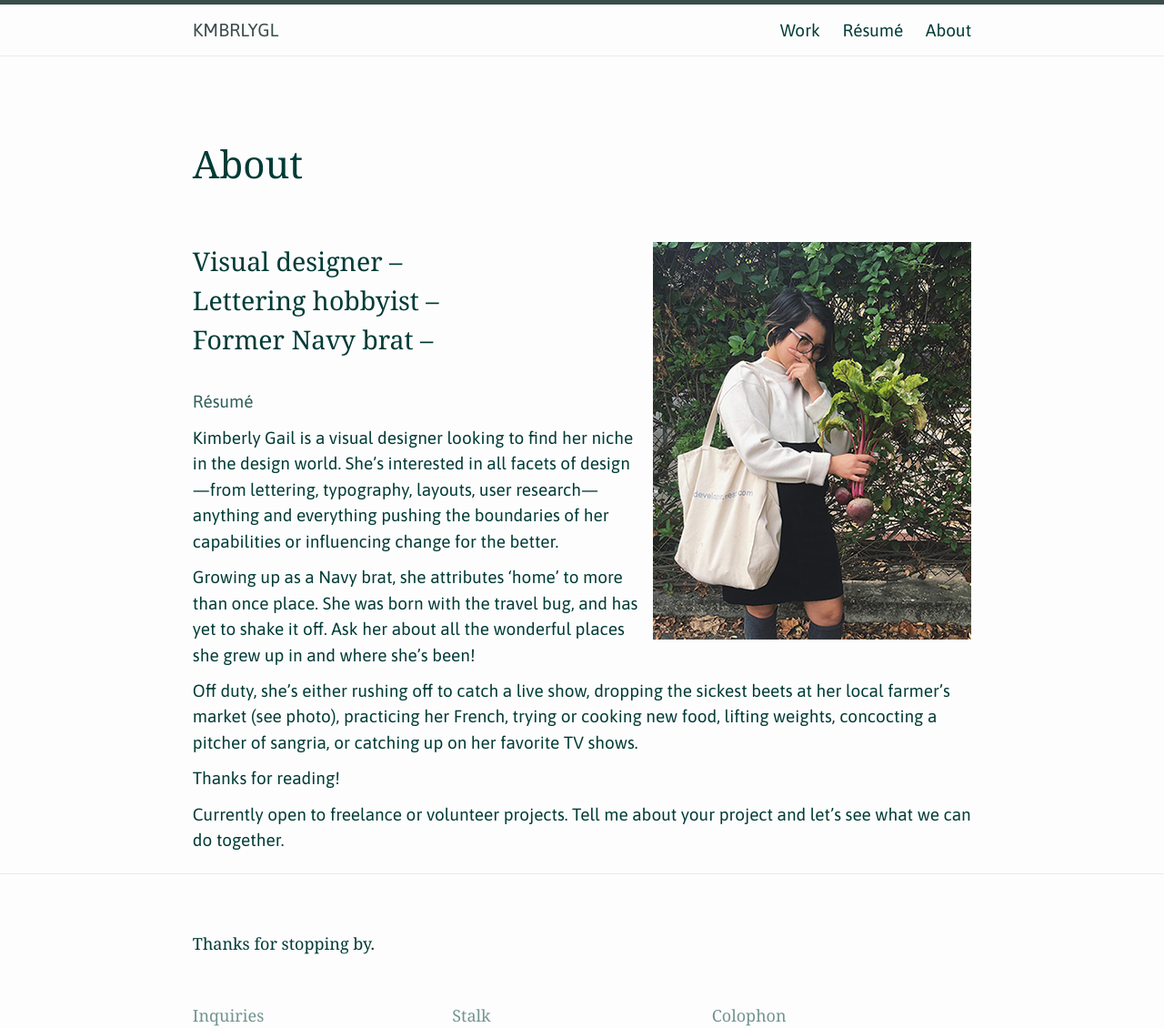
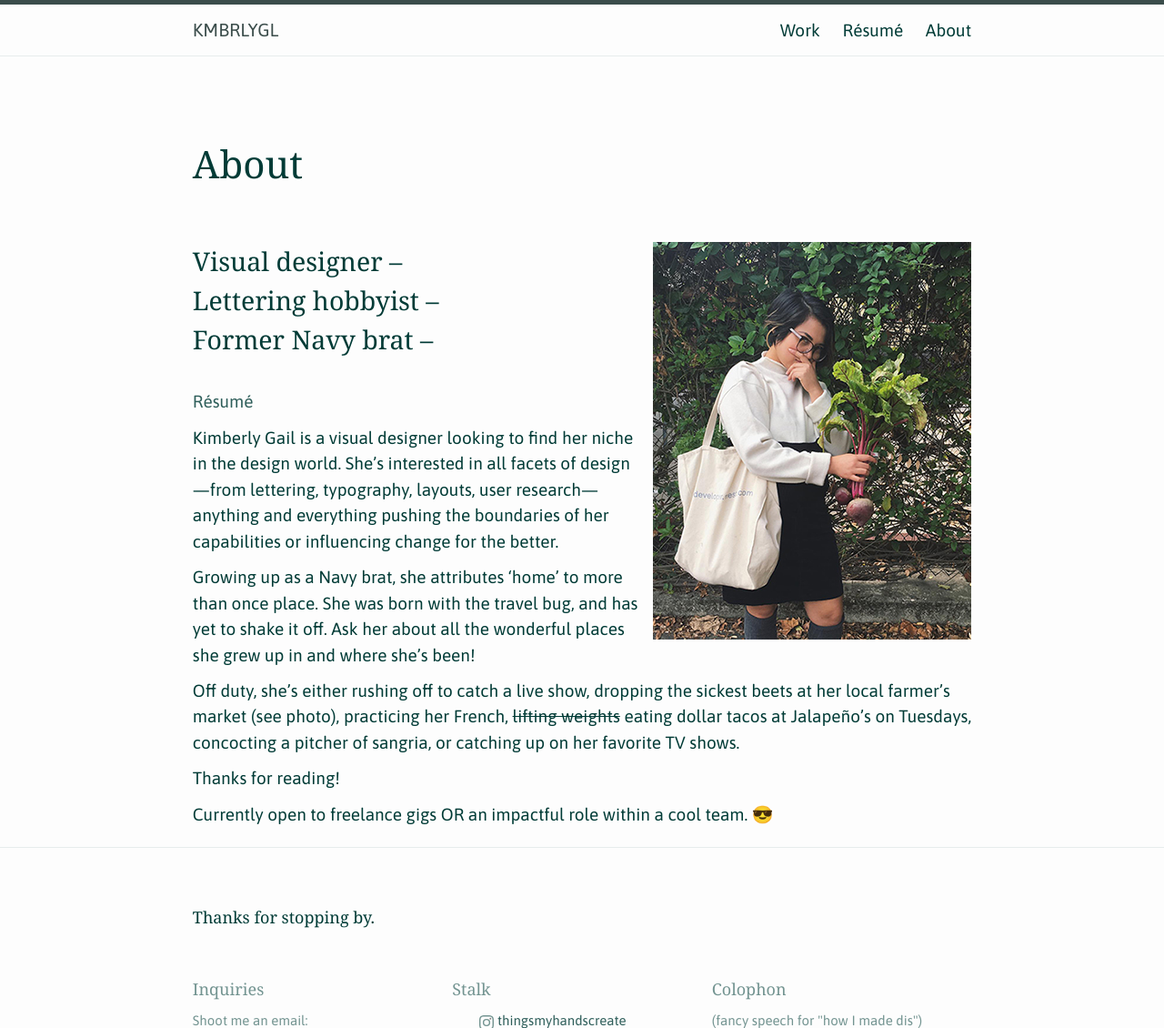
Before and after one commit to kmbrlygl/kmbrlygl.github.io, a Jekyll site: the page built from about.md, in a window 1280 px wide, cut to the strip 0-1130 px from the top of the page. Shown: the whole strip at 91% size. Built offline with Jekyll 4.4.1, drawn with Linux system fonts in a browser that asks for light colours.

Commit message:
edit about page

```diff
--- a/about.md
+++ b/about.md
@@ -16,9 +16,8 @@
 
 [//]:On the right, she sits (with terrible posture) pensively gazing into the English countryside.
 
-Off duty, she's either rushing off to catch a live show, dropping the sickest beets at her local farmer's market (see photo), practicing her French, trying or cooking new food, lifting weights, concocting a pitcher of sangria, or catching up on her favorite TV shows.
+Off duty, she's either rushing off to catch a live show, dropping the sickest beets at her local farmer's market (see photo), practicing her French, <s>lifting weights</s> eating dollar tacos at Jalapeño&rsquo;s on Tuesdays, concocting a pitcher of sangria, or catching up on her favorite TV shows.
 
 Thanks for reading!
 
-Currently open to freelance or volunteer projects.
-Tell me about your project and let's see what we can do together.
+Currently open to freelance gigs OR an impactful role within a cool team. 😎
```
Also changed, not shown: 4 other files.
